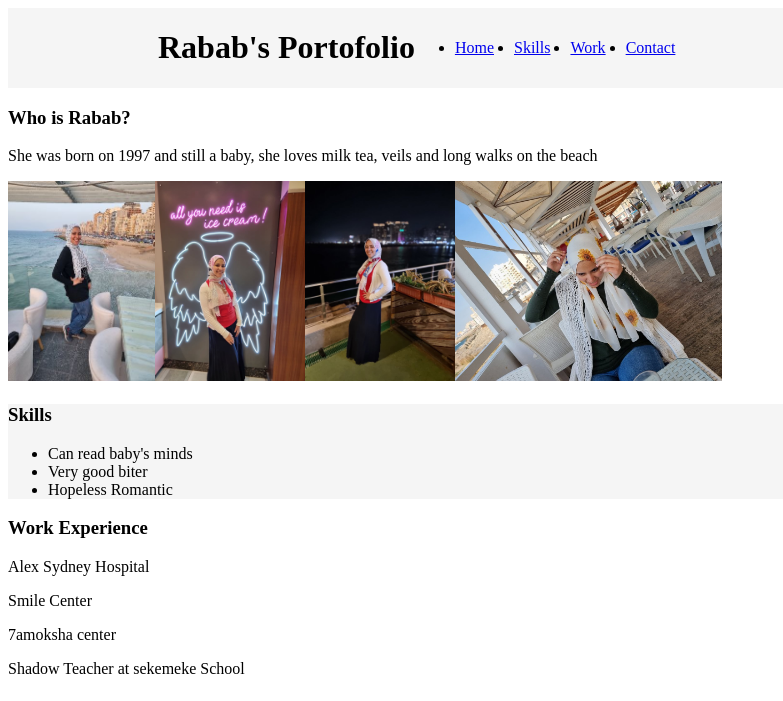
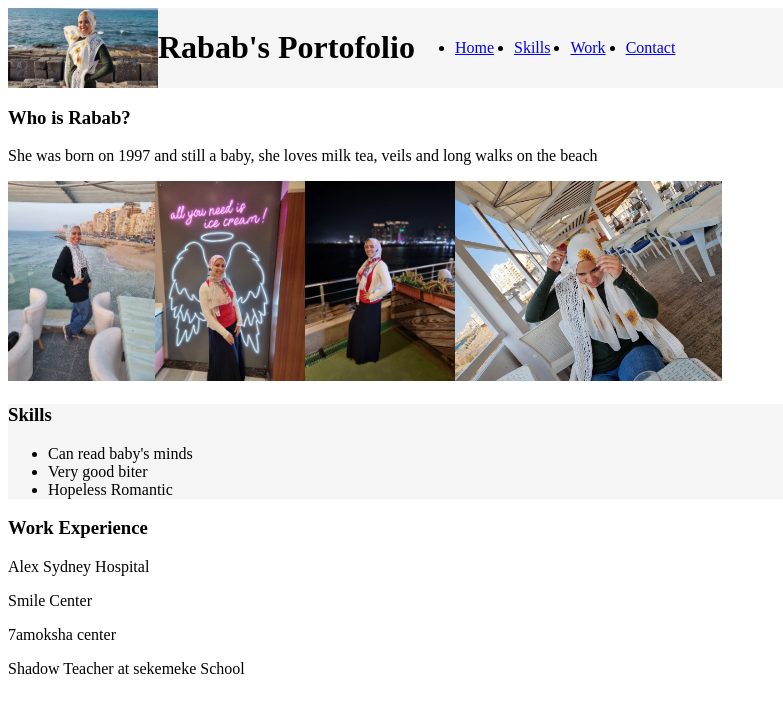
Before and after one commit to AboNelly/AboNelly.github.io, a plain HTML site: page index.html in a window 1280 px wide. Shown: the top 701 px of the page, without its empty margins (0-783 px from the left). Drawn offline with nearby package versions, Linux system fonts and the light colour scheme.

Commit message:
Update style.css
changing images directory

```diff
--- a/style.css
+++ b/style.css
@@ -10,7 +10,7 @@ header {
 }
 
 .icon {
-  background-image: url("./Images/Rabab.jpg");
+  background-image: url("./Rabab.jpg");
   background-repeat: no-repeat;
   background-position: center;
   background-size: cover;
```
